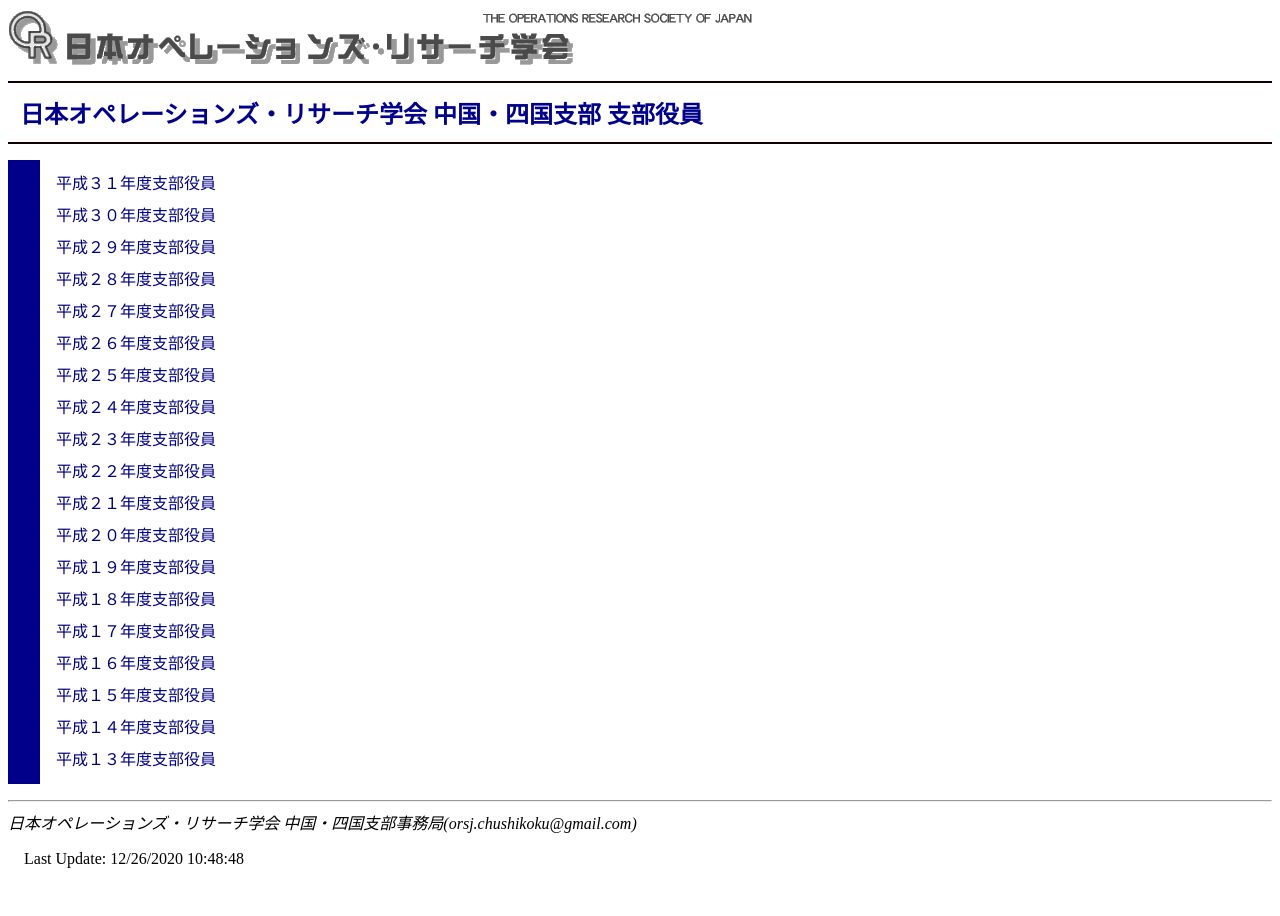
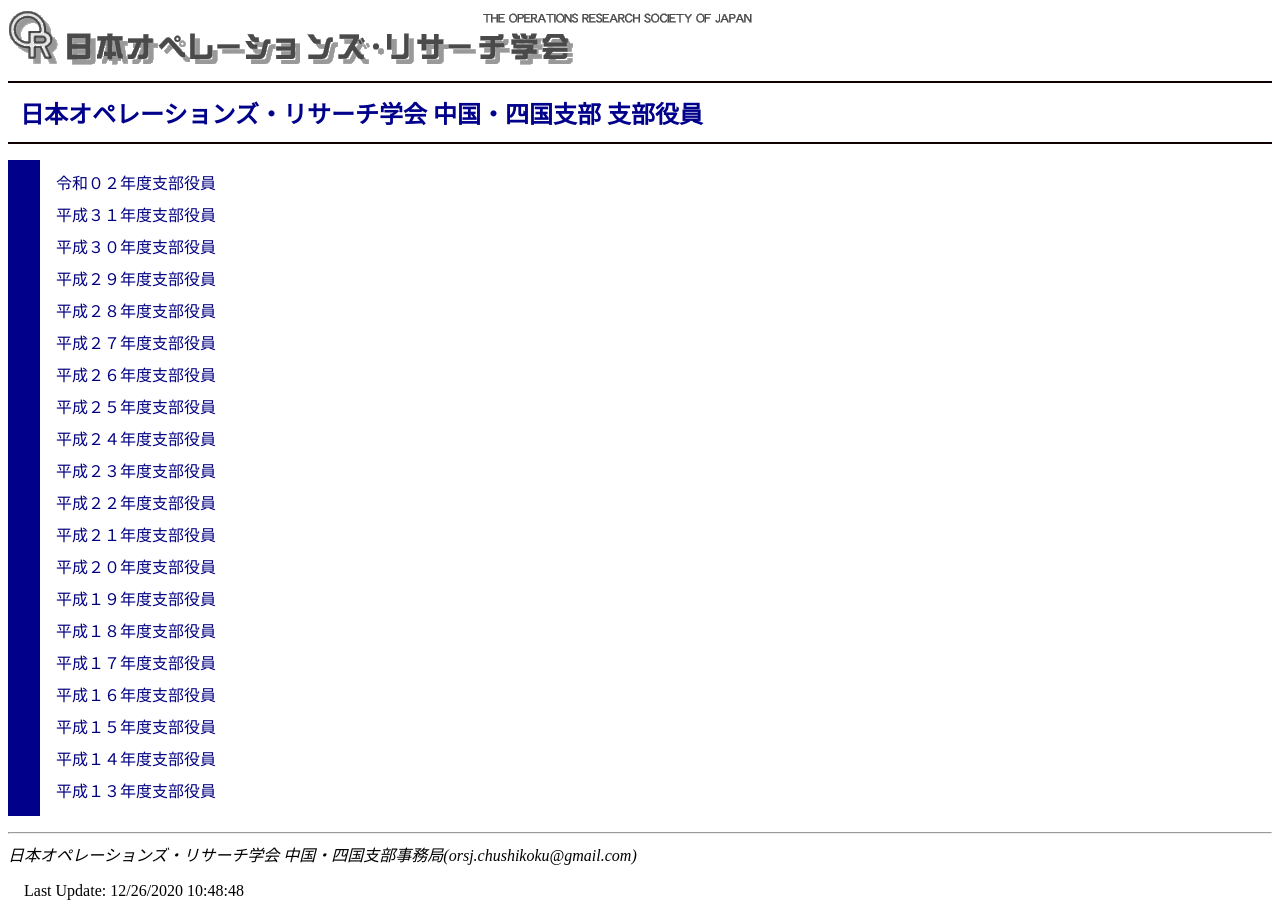
Before and after one commit to orsj-cs/orsj-cs.github.io, a Jekyll site: the page built from members/index.html, in a window 1280 px wide. Built offline with Jekyll 4.4.1, drawn with Linux system fonts in a browser that asks for light colours.

Commit message:
Update index.html

```diff
--- a/members/index.html
+++ b/members/index.html
@@ -4,6 +4,7 @@ title: 日本オペレーションズ・リサーチ学会 中国・四国支部
 ---
 
 <ul>
+<li><a href="members2020.html">令和０２年度支部役員</a></li>
 <li><a href="members2019.html">平成３１年度支部役員</a></li>
 <li><a href="members2018.html">平成３０年度支部役員</a></li>
 <li><a href="members2017.html">平成２９年度支部役員</a></li>
```
